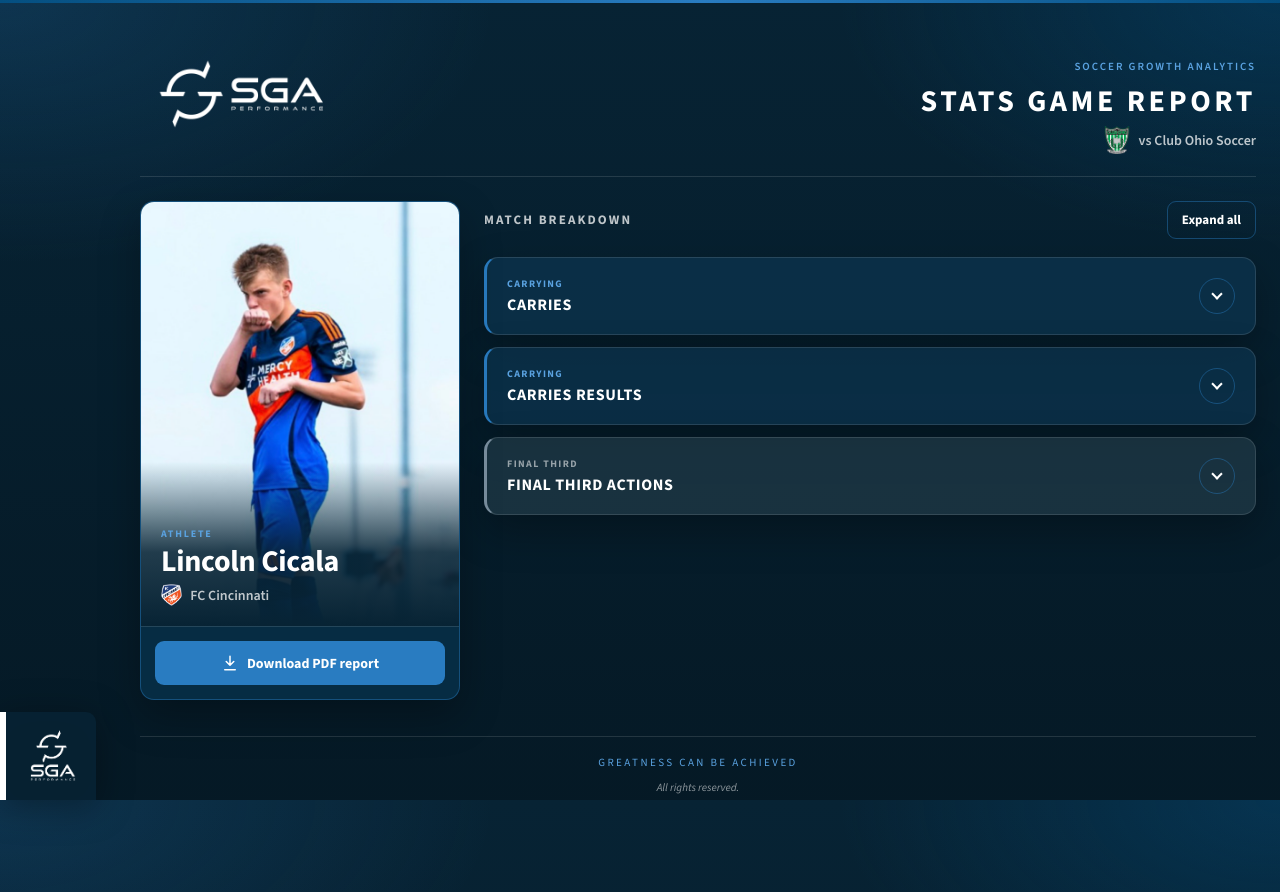
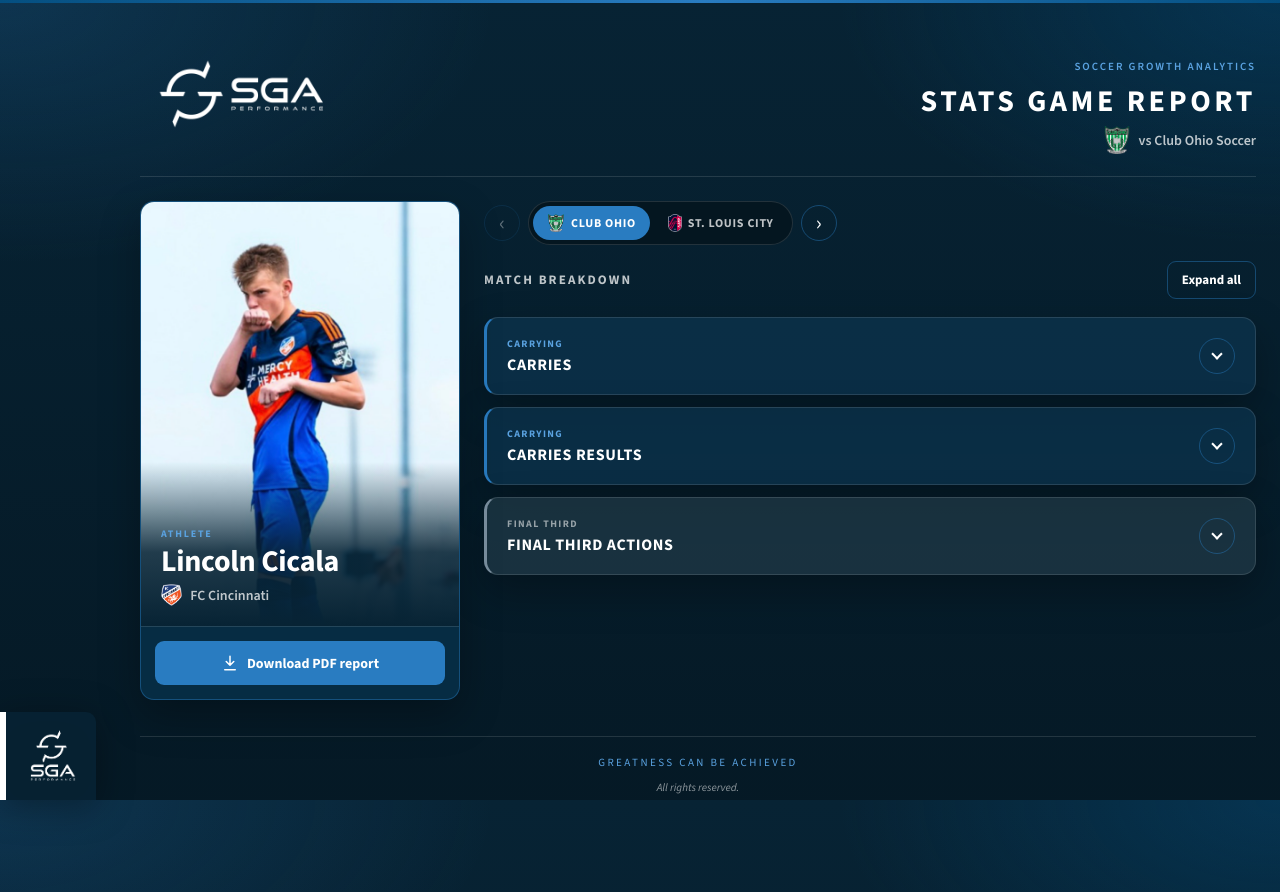
Before and after one commit to Dev-SGA/LincolnCicala_Stats001, a Next.js app: page / in a window 1280 px wide. Built offline with nearby package versions, Linux system fonts and the light colour scheme; a web font is replaced by a local one.

Commit message:
Add St. Louis City match and multi-game match switcher
Restructure stats data into per-match entries like Hudson 002, with
Club Ohio preserved and new St. Louis City carries and final-third numbers.

Co-authored-by: SGA <Dev-SGA@users.noreply.github.com>

```diff
--- a/app/globals.css
+++ b/app/globals.css
@@ -247,6 +247,89 @@ body::before {
 
 .club-logo--meta {
   height: 28px;
+}
+
+.club-logo--pill {
+  height: 18px;
+}
+
+.view-panel {
+  display: grid;
+  gap: 16px;
+}
+
+.match-nav {
+  display: flex;
+  flex-wrap: wrap;
+  align-items: center;
+  justify-content: space-between;
+  gap: 12px;
+}
+
+.match-nav__session {
+  display: flex;
+  align-items: center;
+  gap: 8px;
+  min-width: 0;
+}
+
+.match-nav__pills {
+  display: flex;
+  flex-wrap: wrap;
+  gap: 4px;
+  padding: 4px;
+  border: 1px solid var(--line);
+  border-radius: 999px;
+  background: var(--surface-sunken);
+}
+
+.match-nav__pill,
+.match-nav__arrow {
+  border: none;
+  background: transparent;
+  color: var(--text-muted);
+  font: inherit;
+  cursor: pointer;
+}
+
+.match-nav__pill {
+  display: inline-flex;
+  align-items: center;
+  gap: 6px;
+  padding: 8px 14px;
+  border-radius: 999px;
+  font-size: 12px;
+  font-weight: 800;
+  letter-spacing: 0.06em;
+  text-transform: uppercase;
+}
+
+.match-nav__pill.is-active {
+  background: var(--accent);
+  color: var(--sga-white);
+}
+
+.match-nav__arrow {
+  display: grid;
+  place-items: center;
+  width: 36px;
+  height: 36px;
+  border: 1px solid var(--line-strong);
+  border-radius: 999px;
+  color: var(--text);
+  font-size: 22px;
+  line-height: 1;
+}
+
+.match-nav__arrow:disabled {
+  opacity: 0.35;
+  cursor: not-allowed;
+}
+
+.match-nav__pill:focus-visible,
+.match-nav__arrow:focus-visible {
+  outline: 2px solid var(--accent);
+  outline-offset: 2px;
 }
 
 .athlete-photo__club {
--- a/app/layout.tsx
+++ b/app/layout.tsx
@@ -4,7 +4,7 @@ import "./pdf.css";
 
 export const metadata: Metadata = {
   title: "Lincoln Cicala — Game Stats | SGA Performance",
-  description: "Individual match statistics for Lincoln Cicala (FC Cincinnati) vs Club Ohio Soccer.",
+  description: "Individual match statistics for Lincoln Cicala (FC Cincinnati) vs Club Ohio and St. Louis City.",
 };
 
 export const viewport = {
--- a/app/page.tsx
+++ b/app/page.tsx
@@ -1,7 +1,7 @@
 import { GameStatsReport } from "@/components/GameStatsReport";
-import { getGameStats } from "@/lib/stats";
+import { getStatsReport } from "@/lib/stats";
 
 export default function HomePage() {
-  const stats = getGameStats();
-  return <GameStatsReport stats={stats} />;
+  const report = getStatsReport();
+  return <GameStatsReport report={report} />;
 }
--- a/components/ExportPdfButton.tsx
+++ b/components/ExportPdfButton.tsx
@@ -53,9 +53,9 @@ export function ExportPdfButton({ stats }: ExportPdfButtonProps) {
         .toLowerCase()
         .replace(/[^a-z0-9]+/g, "-")
         .replace(/^-|-$/g, "");
-      const session = stats.meta.session?.trim() || "001";
+      const fileSlug = stats.meta.fileSlug?.trim() || stats.meta.session?.trim() || "001";
 
-      await exportStatsSlideToPdf(sheet, `${safeName || "athlete"}-stats-${session}.pdf`);
+      await exportStatsSlideToPdf(sheet, `${safeName || "athlete"}-stats-${fileSlug}.pdf`);
     } catch (caught) {
       setError(caught instanceof Error ? caught.message : "PDF export failed.");
     } finally {
--- a/components/GameStatsReport.tsx
+++ b/components/GameStatsReport.tsx
@@ -1,5 +1,6 @@
 "use client";
 
+import { useMemo, useState } from "react";
 import { AthleteProfileCard } from "@/components/AthleteProfileCard";
 import { ExportPdfButton } from "@/components/ExportPdfButton";
 import { VideoLinksProvider } from "@/components/VideoLinksContext";
@@ -8,10 +9,18 @@ import { SgaBrand } from "@/components/SgaBrand";
 import { SgaCornerBrand } from "@/components/SgaCornerBrand";
 import { TopicsBoard, type Topic } from "@/components/TopicsBoard";
 import { BRAND, carryProgressiveRateColor } from "@/lib/brand";
-import { clipUrl, getFinalThirdBreakdown, type GameStats, type PlayResultBreakdown } from "@/lib/stats";
+import {
+  clipUrl,
+  getFinalThirdBreakdown,
+  toGameStats,
+  type GameStats,
+  type MatchStats,
+  type PlayResultBreakdown,
+  type StatsReport,
+} from "@/lib/stats";
 
 type GameStatsReportProps = {
-  stats: GameStats;
+  report: StatsReport;
 };
 
 type BarTone = "accent" | "positive" | "negative" | "muted" | "warn";
@@ -285,8 +294,62 @@ function CountStat({
   );
 }
 
-export function GameStatsReport({ stats }: GameStatsReportProps) {
-  const { player, carries, finalThirdActions, meta, match, videos } = stats;
+function MatchSwitcher({
+  matches,
+  activeId,
+  onChange,
+}: {
+  matches: MatchStats[];
+  activeId: string;
+  onChange: (id: string) => void;
+}) {
+  const index = matches.findIndex((match) => match.id === activeId);
+
+  return (
+    <div className="match-nav">
+      <div className="match-nav__session" role="group" aria-label="Matches">
+        <button
+          type="button"
+          className="match-nav__arrow"
+          onClick={() => onChange(matches[index - 1].id)}
+          disabled={index <= 0}
+          aria-label="Previous match"
+        >
+          <span aria-hidden="true">‹</span>
+        </button>
+        <div className="match-nav__pills">
+          {matches.map((match) => (
+            <button
+              key={match.id}
+              type="button"
+              className={`match-nav__pill${match.id === activeId ? " is-active" : ""}`}
+              aria-pressed={match.id === activeId}
+              onClick={() => onChange(match.id)}
+            >
+              {match.logo ? (
+                // eslint-disable-next-line @next/next/no-img-element
+                <img src={match.logo} alt="" className="club-logo club-logo--pill" />
+              ) : null}
+              {match.shortLabel}
+            </button>
+          ))}
+        </div>
+        <button
+          type="button"
+          className="match-nav__arrow"
+          onClick={() => onChange(matches[index + 1].id)}
+          disabled={index < 0 || index === matches.length - 1}
+          aria-label="Next match"
+        >
+          <span aria-hidden="true">›</span>
+        </button>
+      </div>
+    </div>
+  );
+}
+
+function buildTopics(stats: GameStats): Topic[] {
+  const { carries, finalThirdActions, videos } = stats;
   const finalThirdBreakdown = getFinalThirdBreakdown(stats);
   const carriesClip = clipUrl(videos, "Carries");
   const transitionClip = clipUrl(videos, "Progressive plays in transition", "In transition");
@@ -294,7 +357,7 @@ export function GameStatsReport({ stats }: GameStatsReportProps) {
   const shotsClip = clipUrl(videos, "Shots");
   const passShotClip = clipUrl(videos, "Passes with shot opportunity", "Pass with shot opportunity");
 
-  const topics: Topic[] = [
+  return [
     {
       id: "carries",
       title: "Carries",
@@ -393,11 +456,25 @@ export function GameStatsReport({ stats }: GameStatsReportProps) {
       ),
     },
   ];
+}
+
+export function GameStatsReport({ report }: GameStatsReportProps) {
+  const { player, meta, matches } = report;
+  const initialMatchId = matches[0]?.id ?? "";
+  const [matchId, setMatchId] = useState(initialMatchId);
+  const activeMatch = matches.find((match) => match.id === matchId) ?? matches[0];
+  const stats = useMemo(() => (activeMatch ? toGameStats(report, activeMatch) : null), [report, activeMatch]);
+  const topics = useMemo(() => (stats ? buildTopics(stats) : []), [stats]);
+
+  if (!stats || !activeMatch) {
+    return null;
+  }
 
   return (
     <VideoLinksProvider
-      initialCarriesVideoLink={carries.videoLink}
-      initialFinalThirdActionsVideoLink={finalThirdActions.videoLink}
+      key={activeMatch.id}
+      initialCarriesVideoLink={activeMatch.carries.videoLink}
+      initialFinalThirdActionsVideoLink={activeMatch.finalThirdActions.videoLink}
     >
       <SgaCornerBrand />
 
@@ -408,11 +485,11 @@ export function GameStatsReport({ stats }: GameStatsReportProps) {
             <p className="report-header__eyebrow">{BRAND.legal}</p>
             <h1 className="report-header__title">{meta.title}</h1>
             <p className="report-header__meta">
-              {match.logo ? (
+              {stats.match.logo ? (
                 // eslint-disable-next-line @next/next/no-img-element
-                <img src={match.logo} alt="" className="club-logo club-logo--meta" />
+                <img src={stats.match.logo} alt="" className="club-logo club-logo--meta" />
               ) : null}
-              {match.label}
+              {stats.match.label}
             </p>
           </div>
         </header>
@@ -423,7 +500,10 @@ export function GameStatsReport({ stats }: GameStatsReportProps) {
           </AthleteProfileCard>
 
           <main className="report-main">
-            <TopicsBoard topics={topics} />
+            <div className="view-panel">
+              <MatchSwitcher matches={matches} activeId={activeMatch.id} onChange={setMatchId} />
+              <TopicsBoard topics={topics} />
+            </div>
           </main>
         </div>
 
--- a/data/gameStats.json
+++ b/data/gameStats.json
@@ -10,10 +10,13 @@
     "clubLogo": "/clubs/fc-cincinnati.png",
     "photo": "/player/lincoln-cicala.png"
   },
-  "match": {
+  "matches": [
+    {
+      "id": "club-ohio",
+      "kind": "session",
       "label": "vs Club Ohio Soccer",
-    "logo": "/clubs/club-ohio.png"
-  },
+      "shortLabel": "Club Ohio",
+      "logo": "/clubs/club-ohio.png",
       "carries": {
         "total": 8,
         "inTransition": 5,
@@ -61,4 +64,31 @@
           "url": "https://drive.google.com/file/d/1Wo0f7JjB9gPukI7A3TfzpKYtEZrdI2ki/view?usp=drive_link"
         }
       ]
+    },
+    {
+      "id": "st-louis-city",
+      "kind": "session",
+      "label": "vs St. Louis City Soccer Club",
+      "shortLabel": "St. Louis City",
+      "logo": "/clubs/st-louis-city.png",
+      "carries": {
+        "total": 8,
+        "inTransition": 4,
+        "inPossession": 4,
+        "transitionPositive": 1,
+        "possessionPositive": 3,
+        "videoLink": ""
+      },
+      "finalThirdActions": {
+        "total": 38,
+        "positive": 6,
+        "neutral": 21,
+        "lost": 11,
+        "shots": 5,
+        "passWithShotOpportunity": 1,
+        "videoLink": ""
+      },
+      "videos": []
     }
+  ]
+}
--- a/lib/stats.ts
+++ b/lib/stats.ts
@@ -6,7 +6,37 @@ export type PlayResultBreakdown = {
   lost: number;
 };
 
-export type GameStats = {
+export type CarriesStats = {
+  total: number;
+  inTransition: number;
+  inPossession: number;
+  transitionPositive: number;
+  possessionPositive: number;
+  videoLink: string;
+};
+
+export type FinalThirdActionsStats = {
+  total: number;
+  positive: number;
+  neutral: number;
+  lost: number;
+  shots: number;
+  passWithShotOpportunity: number;
+  videoLink: string;
+};
+
+export type MatchStats = {
+  id: string;
+  kind: "session";
+  label: string;
+  shortLabel: string;
+  logo: string;
+  carries: CarriesStats;
+  finalThirdActions: FinalThirdActionsStats;
+  videos?: { label: string; url: string }[];
+};
+
+export type StatsReport = {
   meta: {
     title: string;
     subtitle: string;
@@ -18,32 +48,47 @@ export type GameStats = {
     clubLogo: string;
     photo: string;
   };
+  matches: MatchStats[];
+};
+
+/** Shape consumed by the report UI and PDF export for one match. */
+export type GameStats = {
+  meta: {
+    title: string;
+    subtitle: string;
+    session: string;
+    fileSlug?: string;
+  };
+  player: StatsReport["player"];
   match: {
     label: string;
     logo: string;
   };
-  carries: {
-    total: number;
-    inTransition: number;
-    inPossession: number;
-    transitionPositive: number;
-    possessionPositive: number;
-    videoLink: string;
-  };
-  finalThirdActions: {
-    total: number;
-    positive: number;
-    neutral: number;
-    lost: number;
-    shots: number;
-    passWithShotOpportunity: number;
-    videoLink: string;
-  };
+  carries: CarriesStats;
+  finalThirdActions: FinalThirdActionsStats;
   videos?: { label: string; url: string }[];
 };
 
-export function getGameStats(): GameStats {
-  return gameStats as GameStats;
+export function getStatsReport(): StatsReport {
+  return gameStats as StatsReport;
+}
+
+export function toGameStats(report: StatsReport, match: MatchStats): GameStats {
+  return {
+    meta: {
+      ...report.meta,
+      subtitle: match.label,
+      fileSlug: `${report.meta.session}-${match.id}`,
+    },
+    player: report.player,
+    match: {
+      label: match.label,
+      logo: match.logo,
+    },
+    carries: match.carries,
+    finalThirdActions: match.finalThirdActions,
+    videos: match.videos,
+  };
 }
 
 export function clipUrl(videos: { label: string; url: string }[] | undefined, ...aliases: string[]): string | undefined {
```
Also changed, not shown: public/clubs/st-louis-city.png (added). Lines whose indentation alone changed are shown as unchanged.
